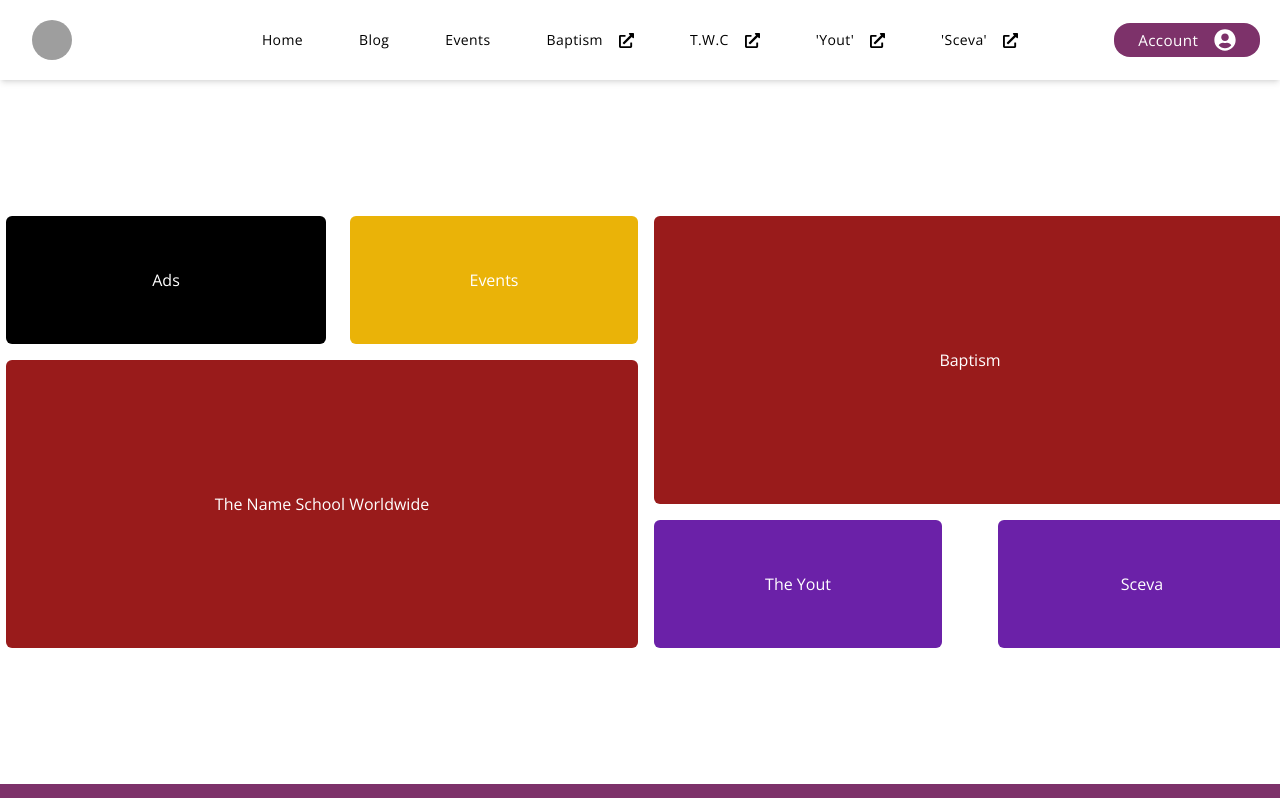
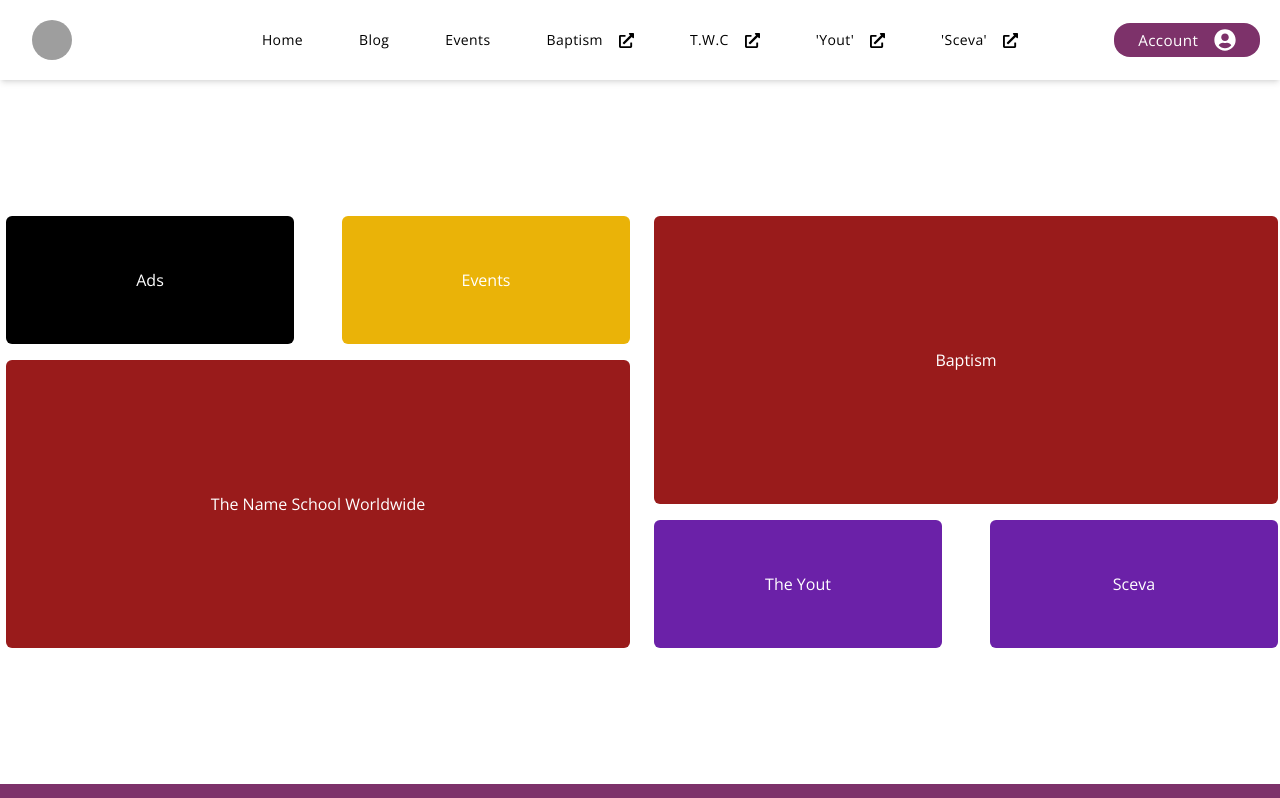
Before and after one commit to nswwbp/tnsww-hub-fe, a Next.js app: page / in a window 1280 px wide. Shown: the top 798 px of the page. Built offline with nearby package versions, Linux system fonts and the light colour scheme; grey boxes are pictures that could not be loaded.

Commit message:
updated gap utility

```diff
--- a/pages/index.tsx
+++ b/pages/index.tsx
@@ -15,10 +15,10 @@ export default function Home() {
   return (
     <PageWrapper>
       <div className="ml-3  grid grid-cols-2 gap-4  w-screen h-screen justify-evenly items-center">
-        <div className="grid grid-row-3 gap-4">
+        <div className="grid grid-row-3 gap-4 w-72">
           <div className="flex items-center ">
-            <div className="  text-white  flex-grow row-content-between gap-5 justify-items-center ">
-              <div className="flex items-center justify-center bg-black w-80 h-32 rounded-md">Ads</div>
+            <div className="  text-white  row-content-between gap-12 justify-items-center ">
+              <div className="flex items-center justify-center bg-black w-72 h-32 rounded-md">Ads</div>
               <div className="flex items-center justify-center bg-yellow-500 w-72 h-32 rounded-md">Events</div>
             </div>
           </div>
@@ -27,14 +27,14 @@ export default function Home() {
           </div>
         </div>
 
-        <div className="grid grid-row-3 gap-4">
+        <div className="grid grid-row-3 gap-4 w-72">
           <div className="h-72 bg-red-800 text-white flex items-center justify-center rounded-md ">
             Baptism
           </div>
           <div className="flex items-center ">
-            <div className=" text-white justify-items-center gap-5 flex-grow row-content-between">
+            <div className=" text-white justify-items-center gap-12 row-content-between">
               <div className="flex items-center justify-center bg-purple-800 w-72 h-32 rounded-md">The Yout</div>
-              <div className="flex items-center justify-center bg-purple-800 w-72 h-32 rounded-md ">Sceva </div>
+              <div className="flex items-center justify-center bg-purple-800 w-72 h-32 rounded-md ">Sceva</div>
             </div>
           </div>
         </div>
```
